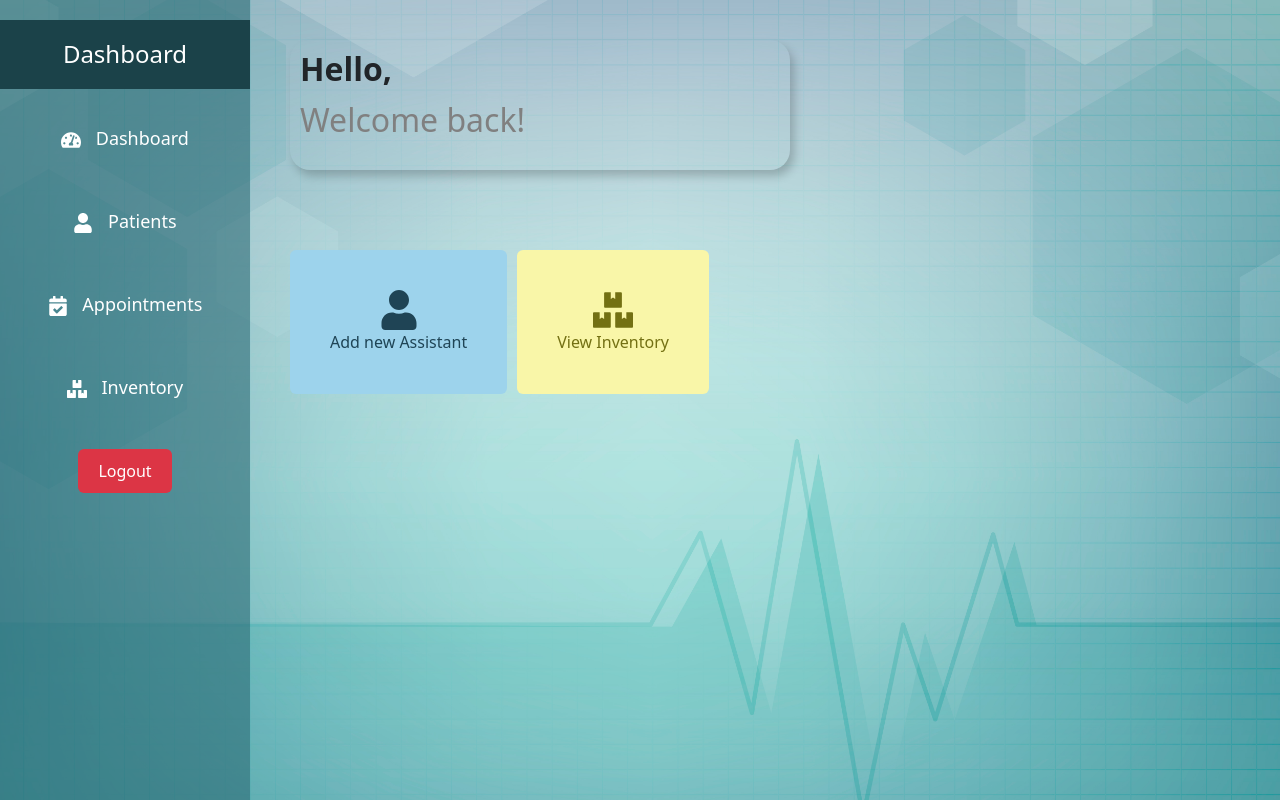
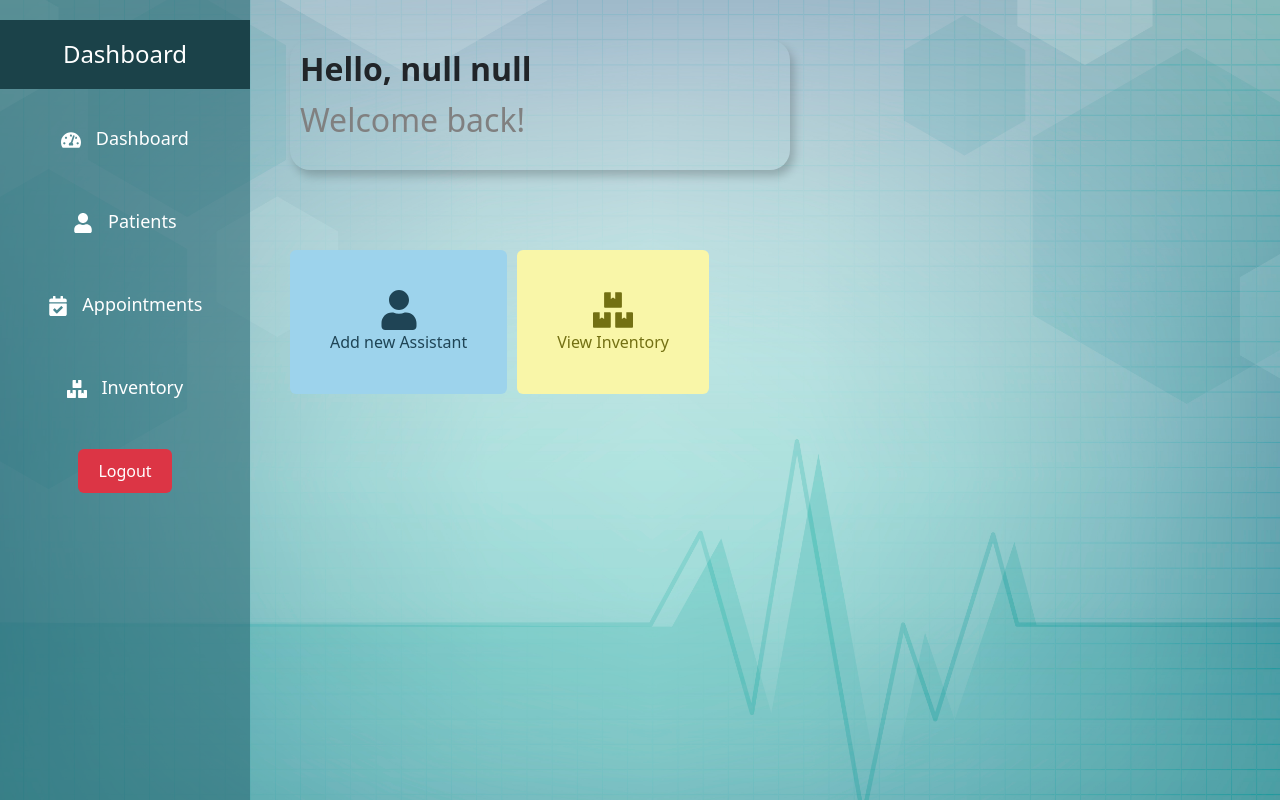
Before and after one commit to TharuHiru/Medical_Center_Management_System, a Next.js app in the folder frontend/: page /DoctorDashboard in a window 1280 px wide. Built offline with nearby package versions, Linux system fonts and the light colour scheme.

Commit message:
fetched name to show in the doctor dashboard

```diff
--- a/frontend/src/app/DoctorDashboard/page.js
+++ b/frontend/src/app/DoctorDashboard/page.js
@@ -8,9 +8,11 @@ import DoctorNavBar from '../../components/doctorSideBar';
 import { FaUser, FaBoxes } from 'react-icons/fa'; // Import icons
 
 function DoctorDashboard() {
-  //This is used to fetch the username from the URL
+  //This is used to fetch the first anem and the last name from the URL
   const searchParams = useSearchParams();
-  const username = searchParams.get("username");
+  const firstName = searchParams.get("firstname");
+  const lastName = searchParams.get("lastname");
+  const username = `${firstName} ${lastName}`;
 
   // Function to handle logout
   const logout = () => {
--- a/frontend/src/app/DoctorLogin/page.js
+++ b/frontend/src/app/DoctorLogin/page.js
@@ -29,8 +29,8 @@ function DoctorLogin() {
       if (data.success) {
         toast.success("Logged in successfully!");
         localStorage.setItem("doctorToken", data.token);
-       // Redirect with username
-        router.push(`/DoctorDashboard?username=${encodeURIComponent(UserName)}`);
+
+        router.push(`/DoctorDashboard?firstname=${data.user.firstName}&lastname=${data.user.lastName}`); // Redirect to the dashboard
       }
       else {
         console.error("Login Failed:", data.message); // messgae for Debugging
```
Also changed, not shown: 1 other file (tests, documents, lock files or other folders).
